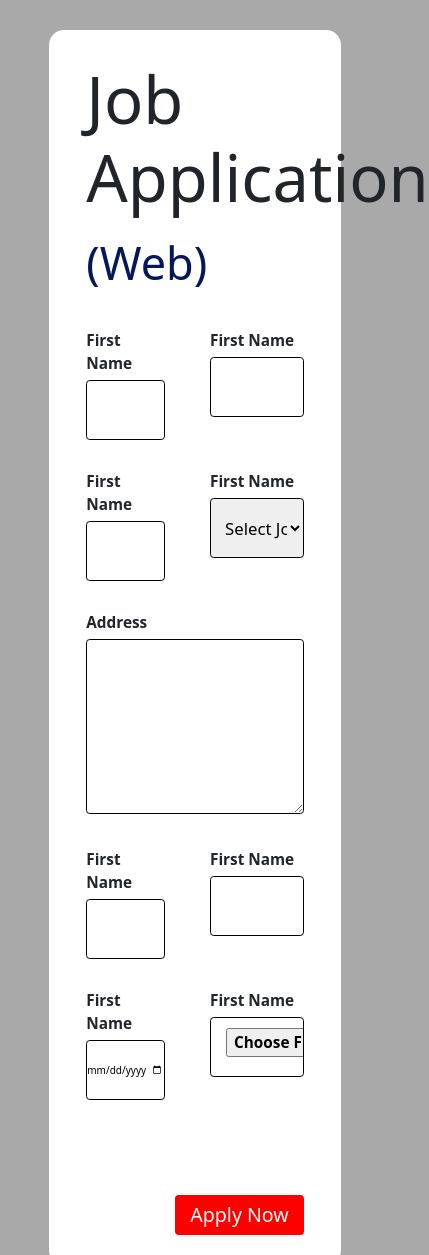
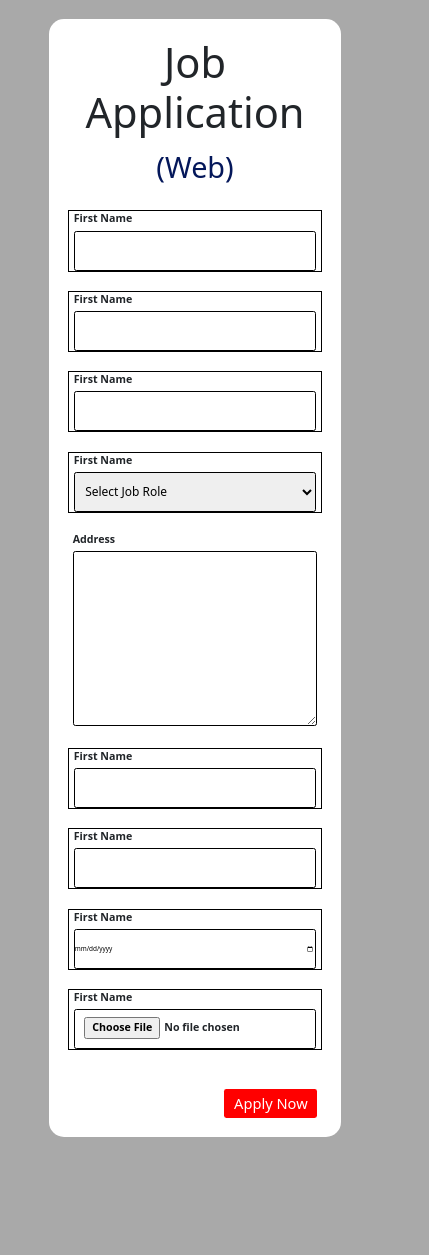
Before and after one commit to mtalalned/Project-2-Job-Application, a plain HTML site: page index.html in a window 390 px wide. Shown: the top 1255 px of the page, 429 px wide, since content can reach past the window. After the commit the page ends 1156 px from the top, so only its background shows below. Drawn offline with nearby package versions, Linux system fonts and the light colour scheme.

Commit message:
Project completed fully responsive

```diff
--- a/index.html
+++ b/index.html
@@ -8,27 +8,27 @@
     <link rel="stylesheet" href="./style.css">
 </head>
 <body>
-    <div class="container bg-white row row-gap-5 justify-content-between w-75 mt-5 mb-5 ps-5 pe-5 pt-5 pb-5">
-        <div class="box col-12">
-           <h1 class="text-start">Job Application <span>(Web)</span></h1>
+    <div class="container bg-white row row-gap-5 justify-content-center align-items-center w-75 mt-5 mb-5 ps-5 pe-5 pt-5 pb-5">
+        <div class="box1 col-12">
+           <h1>Job Application <span>(Web)</span></h1>
         </div>
 
-        <div class="box col-6 pe-5">
+        <div class="box col-6">
             <label for="firstname" class="d-block fs-3 mb-2 fw-bold">First Name</label>
             <input type="text" id="firstname" class="rounded w-100">
         </div>
 
-        <div class="box col-6 ps-4">
+        <div class="box col-6">
             <label for="firstname" class="d-block fs-3 mb-2 fw-bold">First Name</label>
             <input type="text" id="firstname" class="rounded w-100">
         </div>
 
-        <div class="box col-6 pe-5">
+        <div class="box col-6">
             <label for="firstname" class="d-block fs-3 mb-2 fw-bold">First Name</label>
             <input type="email" id="firstname" class="rounded w-100">
         </div>
 
-        <div class="box col-6 ps-4">
+        <div class="box col-6">
             <label for="firstname" class="d-block fs-3 mb-2 fw-bold">First Name</label>
             <select name="xyz" id="firstname" class="rounded w-100 fs-2 ps-3">
                 <option value="Job-role">Select Job Role</option>
@@ -40,22 +40,22 @@
             <textarea name="" id="address" class="rounded w-100 address"></textarea>
         </div>
 
-        <div class="box col-6 pe-5">
+        <div class="box col-6">
             <label for="firstname" class="d-block fs-3 mb-2 fw-bold">First Name</label>
             <input type="text" id="firstname" class="rounded w-100">
         </div>
 
-        <div class="box col-6 ps-4">
+        <div class="box col-6">
             <label for="firstname" class="d-block fs-3 mb-2 fw-bold">First Name</label>
             <input type="number" id="firstname" class="rounded w-100">
         </div>
 
-        <div class="box col-6 pe-5">
+        <div class="box col-6">
             <label for="firstname" class="d-block fs-3 mb-2 fw-bold">First Name</label>
             <input type="date" id="myDate" class="rounded w-100">
         </div>
 
-        <div class="box col-6 ps-4">
+        <div class="box col-6">
             <label for="firstname" class="d-block fs-3 mb-2 fw-bold">First Name</label>
             <input type="file" id="firstname" class="rounded w-100 fs-3 fw-bold ps-4 pt-3">
         </div>
--- a/style.css
+++ b/style.css
@@ -12,6 +12,11 @@ body {
 .container {
     margin: 0 auto;
     border-radius: 15px;
+}
+.box {
+    border: 1px solid black;
+    max-width: 550px;
+    min-width: 400px;
 }
 h1 {
     font-size: 6.5rem;
@@ -33,3 +38,31 @@ button {
     border: none;
     margin-top: 65px;
 }
+@media (max-width: 575px) {
+    .box {
+        max-width: 100%;
+        min-width: 100%;
+    }
+    input , select {
+        height: 40px
+    }
+    html {
+        font-size: 40%;
+    }
+    button {
+        margin-top: 20px;
+    }
+}
+@media (max-width: 372px) {
+    h1 {
+        font-size: 5rem;
+    }
+    span {
+        font-size: 3rem;
+    }
+}
+@media (max-width: 906px) {
+    h1 {
+        text-align: center;
+    }
+}
```
